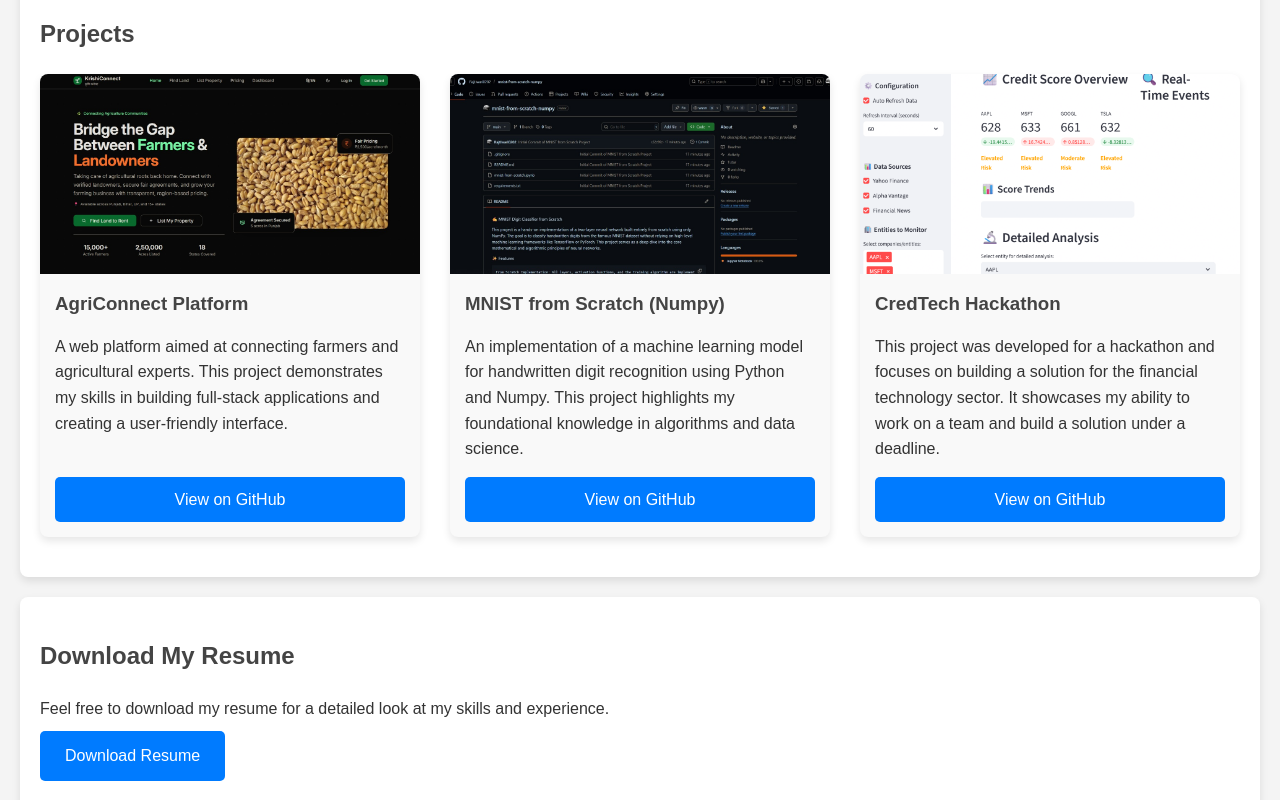
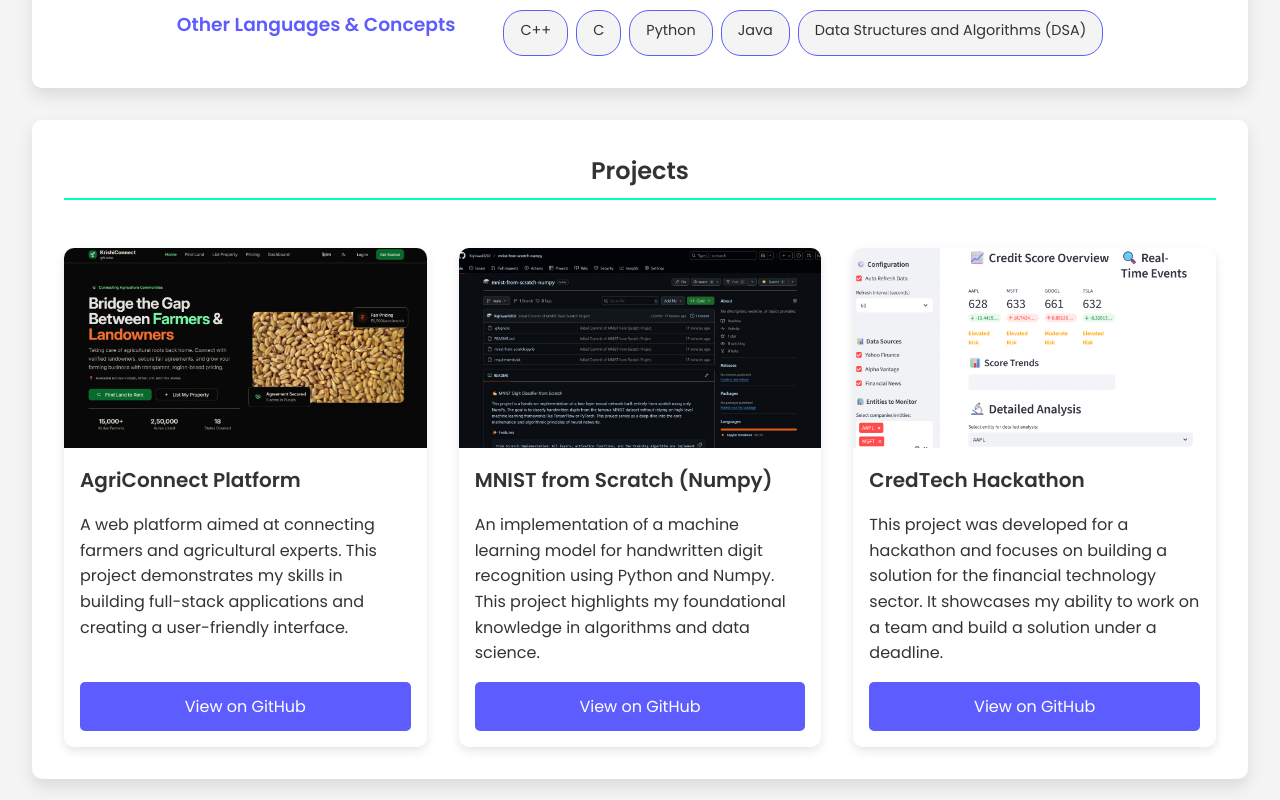
Before and after one commit to Rajtiwari0202/CODSOFT, a plain HTML site: page Task1_Portfolio/index.html in a window 1280 px wide. Shown: the part 920-1720 px from the top of the page. Drawn offline with Linux system fonts and the light colour scheme.

Commit message:
Added advanced styling to portfolio

```diff
--- a/Task1_Portfolio/style.css
+++ b/Task1_Portfolio/style.css
@@ -1,4 +1,25 @@
-/* Universal and Global Styles */
+/*
+** ------------------------------------------ **
+** PROFESSIONAL PORTFOLIO STYLESHEET **
+** ------------------------------------------ **
+*/
+
+/* 1. Global & Core Styles
+   ------------------------------------------ */
+
+/* Import a custom font from Google Fonts for a unique look */
+@import url('https://fonts.googleapis.com/css2?family=Poppins:wght@300;400;600&display=swap');
+
+/* Define a modern color palette with CSS variables for easy updates */
+:root {
+    --primary-color: #5d5dff; /* A vibrant blue for accents */
+    --secondary-color: #333;   /* Dark tone for text and background elements */
+    --accent-color: #00ffc8;    /* A bright cyan for highlights */
+    --light-color: #f4f4f4;    /* Light gray for backgrounds */
+    --card-background: #fff;  /* White for cards and containers */
+}
+
+/* Universal box-sizing for predictable layouts */
 * {
     margin: 0;
     padding: 0;
@@ -6,63 +27,83 @@
 }
 
 body {
-    font-family: Arial, sans-serif;
+    font-family: 'Poppins', sans-serif;
     line-height: 1.6;
-    background-color: #f4f4f4;
-    color: #333;
-    padding: 20px;
+    background-color: var(--light-color);
+    color: var(--secondary-color);
+    padding: 2rem; /* Using rem for better responsiveness */
 }
 
-h1, h2, h3 {
-    margin-bottom: 20px;
-    color: #444;
+/* Base styling for all main content sections */
+section, footer {
+    padding: 2rem;
+    margin-bottom: 2rem;
+    background-color: var(--card-background);
+    border-radius: 10px;
+    box-shadow: 0 8px 16px rgba(0, 0, 0, 0.1);
 }
 
-section {
-    padding: 40px 20px;
-    margin-bottom: 20px;
-    background-color: #fff;
-    border-radius: 8px;
-    box-shadow: 0 4px 8px rgba(0, 0, 0, 0.1);
+/* Heading styles with a bolder weight */
+h1, h2, h3 {
+    margin-bottom: 1rem;
+    color: var(--secondary-color);
+    font-weight: 600;
 }
 
+h2 {
+    text-align: center;
+    border-bottom: 2px solid var(--accent-color);
+    display: inline-block;
+    padding-bottom: 0.5rem;
+    margin-bottom: 2rem;
+}
+
+/* General link styles */
 a {
-    color: #007BFF;
+    color: var(--primary-color);
     text-decoration: none;
+    transition: color 0.3s ease;
 }
 
 a:hover {
+    color: var(--accent-color);
     text-decoration: underline;
 }
 
-/* Header Styles */
+/* 2. Header Section
+   ------------------------------------------ */
+
 #header {
-    background-color: #333;
-    color: #fff;
+    background-color: var(--secondary-color);
+    color: var(--light-color);
     text-align: center;
-    padding: 60px 20px;
-    border-radius: 8px;
-    margin-bottom: 20px;
+    padding: 4rem 2rem;
+    border-radius: 10px;
+    margin-bottom: 2rem;
+    box-shadow: 0 4px 8px rgba(0, 0, 0, 0.2);
 }
 
 #header h1 {
-    font-size: 2.5em;
-    margin-bottom: 5px;
+    font-size: 3rem;
+    margin-bottom: 0.5rem;
+    color: #fff;
 }
 
 #header p {
-    font-size: 1.2em;
+    font-size: 1.5rem;
     font-style: italic;
-    opacity: 0.8;
+    opacity: 0.9;
 }
 
-/* About Section Styles */
+/* 3. About Section
+   ------------------------------------------ */
+
 #about .about-content {
     display: flex;
     align-items: center;
-    gap: 20px;
+    gap: 2rem;
     flex-wrap: wrap;
-    margin-top: 20px;
+    margin-top: 1rem;
 }
 
 #about .profile-pic {
@@ -70,7 +111,8 @@ a:hover {
     height: 200px;
     border-radius: 50%;
     object-fit: cover;
-    border: 4px solid #007BFF;
+    border: 6px solid var(--primary-color);
+    box-shadow: 0 4px 10px rgba(0, 0, 0, 0.15);
 }
 
 #about p {
@@ -78,18 +120,25 @@ a:hover {
     line-height: 1.8;
 }
 
-/* Skills Section Styles */
+/* 4. Skills Section
+   ------------------------------------------ */
+
+#skills h2 {
+    text-align: center;
+    width: 100%;
+}
+
 #skills .skills-container {
     display: flex;
-    justify-content: space-between;
-    gap: 40px;
+    justify-content: center;
+    gap: 3rem;
     flex-wrap: wrap;
-    margin-top: 20px;
+    margin-top: 1rem;
 }
 
 #skills .skills-container h3 {
-    margin-bottom: 10px;
-    color: #007BFF;
+    margin-bottom: 1rem;
+    color: var(--primary-color);
 }
 
 #skills .skills-list {
@@ -98,37 +147,53 @@ a:hover {
     margin: 0;
     display: flex;
     flex-wrap: wrap;
-    gap: 10px;
+    gap: 0.5rem;
 }
 
 #skills .skills-list li {
-    background-color: #e9ecef;
-    padding: 8px 15px;
+    background-color: var(--light-color);
+    padding: 0.5rem 1rem;
     border-radius: 20px;
-    font-size: 0.9em;
+    font-size: 0.9rem;
     white-space: nowrap;
+    border: 1px solid var(--primary-color);
+    transition: background-color 0.3s ease, transform 0.3s ease;
 }
 
-/* Projects Section Styles */
+#skills .skills-list li:hover {
+    background-color: var(--primary-color);
+    color: #fff;
+    transform: translateY(-3px);
+}
+
+/* 5. Projects Section
+   ------------------------------------------ */
+
+#projects h2 {
+    text-align: center;
+    width: 100%;
+}
+
 #projects .projects-container {
     display: grid;
     grid-template-columns: repeat(auto-fit, minmax(300px, 1fr));
-    gap: 30px;
-    margin-top: 20px;
+    gap: 2rem;
+    margin-top: 1rem;
 }
 
 .project-card {
-    background-color: #f9f9f9;
-    border-radius: 8px;
+    background-color: var(--card-background);
+    border-radius: 10px;
     overflow: hidden;
-    box-shadow: 0 4px 8px rgba(0, 0, 0, 0.1);
-    transition: transform 0.3s ease-in-out;
+    box-shadow: 0 4px 10px rgba(0, 0, 0, 0.1);
+    transition: transform 0.3s ease-in-out, box-shadow 0.3s ease-in-out;
     display: flex;
     flex-direction: column;
 }
 
 .project-card:hover {
     transform: translateY(-5px);
+    box-shadow: 0 10px 20px rgba(0, 0, 0, 0.15);
 }
 
 .project-card img {
@@ -139,47 +204,58 @@ a:hover {
 }
 
 .project-card h3 {
-    padding: 15px;
+    padding: 1rem;
     margin: 0;
+    font-size: 1.25rem;
 }
 
 .project-card p {
-    padding: 0 15px;
+    padding: 0 1rem;
     flex-grow: 1;
 }
 
 .project-card a {
     display: block;
     text-align: center;
-    padding: 10px;
-    background-color: #007BFF;
+    padding: 0.75rem;
+    background-color: var(--primary-color);
     color: #fff;
-    margin: 15px;
+    margin: 1rem;
     border-radius: 5px;
+    transition: background-color 0.3s ease;
 }
 
 .project-card a:hover {
-    background-color: #0056b3;
+    background-color: var(--accent-color);
+    color: var(--secondary-color);
 }
 
-/* Resume Section Styles */
+/* 6. Resume, Contact, and Footer Styles
+   ------------------------------------------ */
+
+#resume h2, #contact h2 {
+    text-align: center;
+    width: 100%;
+}
+
 #resume a {
-    display: inline-block;
-    padding: 12px 25px;
-    background-color: #007BFF;
+    display: block;
+    max-width: 250px;
+    margin: 1rem auto;
+    padding: 0.75rem 1.5rem;
+    background-color: var(--primary-color);
     color: #fff;
     border-radius: 5px;
     text-align: center;
     transition: background-color 0.3s ease;
-    margin-top: 10px;
 }
 
 #resume a:hover {
-    background-color: #0056b3;
+    background-color: var(--accent-color);
+    color: var(--secondary-color);
     text-decoration: none;
 }
 
-/* Contact Section Styles */
 #contact ul {
     list-style: none;
     padding: 0;
@@ -187,24 +263,25 @@ a:hover {
 }
 
 #contact li {
-    margin-bottom: 10px;
+    margin-bottom: 0.5rem;
+    font-size: 1.1rem;
 }
 
 #contact a {
-    color: #007BFF;
+    color: var(--primary-color);
     text-decoration: none;
 }
 
 #contact a:hover {
+    color: var(--accent-color);
     text-decoration: underline;
 }
 
-/* Footer Styles */
-#footer {
+footer {
     text-align: center;
-    padding: 20px;
-    background-color: #333;
-    color: #fff;
-    border-radius: 8px;
-    margin-top: 20px;
+    padding: 2rem;
+    background-color: var(--secondary-color);
+    color: var(--light-color);
+    border-radius: 10px;
+    margin-top: 2rem;
 }
```
